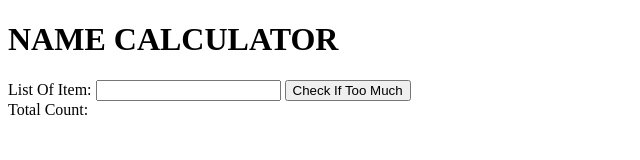
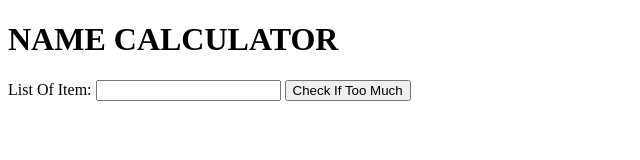
Before and after one commit to abissa76/module-1-solution, a plain HTML site: page index.html in a window 1280 px wide. Shown: the full height of the page, 0-640 px from the left. Drawn offline with Linux system fonts and the light colour scheme.

Commit message:
Update index.html

```diff
--- a/index.html
+++ b/index.html
@@ -19,7 +19,7 @@
                      value="Check If Too Much">
       </div>
       <div>
-        Total Count:{{Message}}
+        {{Message}}
       </div>
     </div>
   </body>
```
